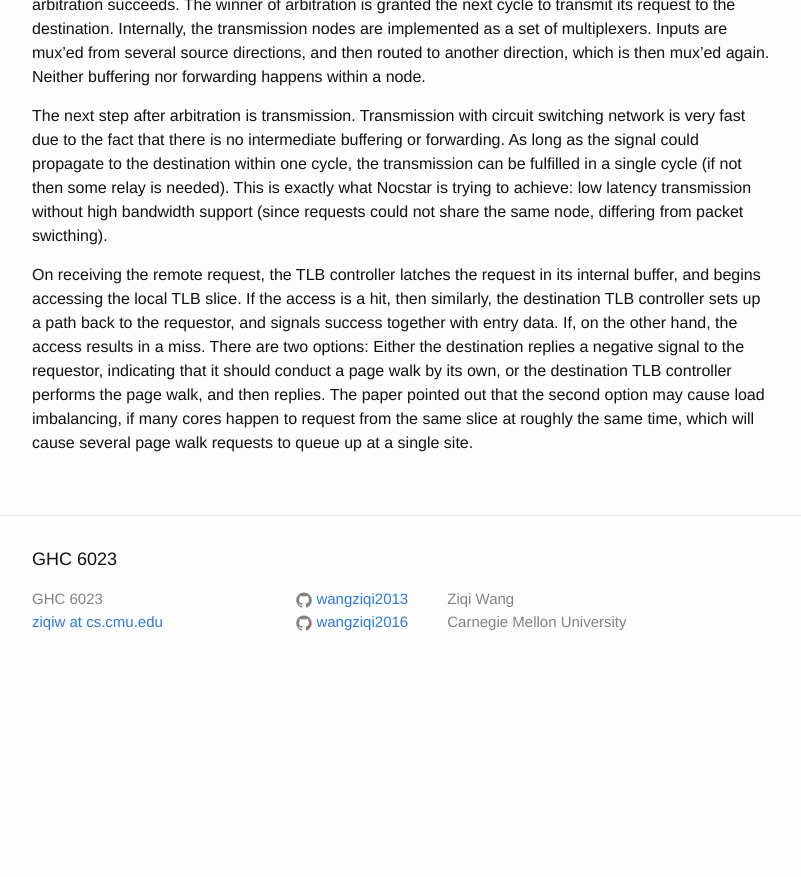
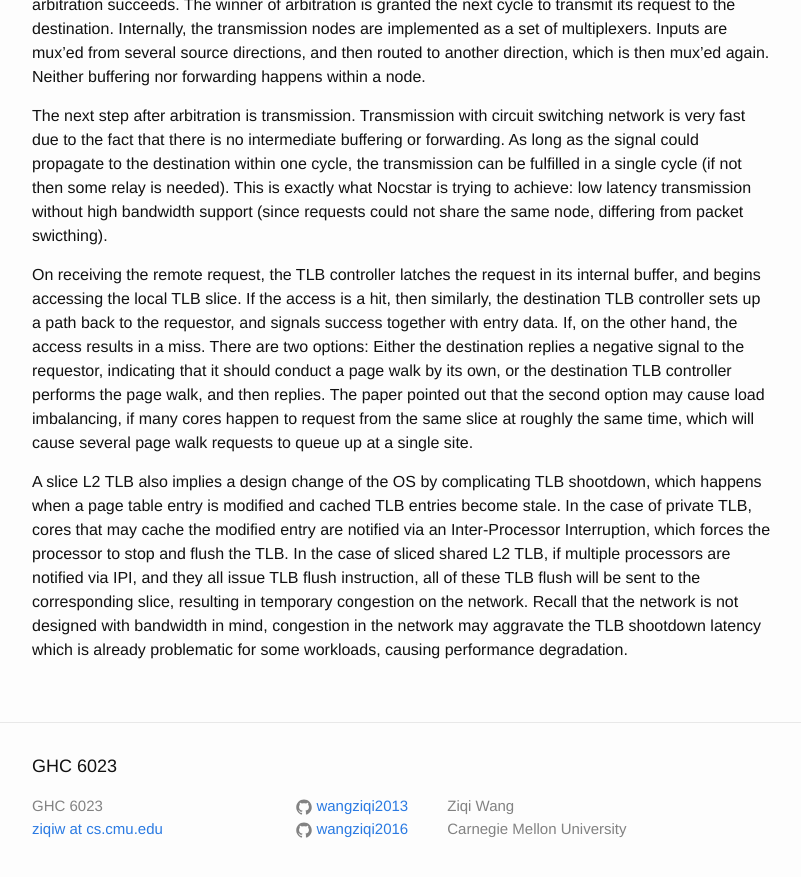
Before and after one commit to wangziqi2013/wangziqi2013.github.io, a Jekyll site: the page built from _posts/2019-08-20-nocstar.markdown, in a window 1280 px wide and 900 px high, scrolled down 1828 px. Shown: the top 877 px of the window, without its empty margins (238-1039 px from the left). Built offline with Jekyll 4.4.1, drawn with Linux system fonts in a browser that asks for light colours; before the commit the page ends 2521 px from its top, so only the background shows below that.

Commit message:
Working on shootdown

```diff
--- a/_posts/2019-08-20-nocstar.markdown
+++ b/_posts/2019-08-20-nocstar.markdown
@@ -81,3 +81,11 @@ two options: Either the destination replies a negative signal to the requestor,
 walk by its own, or the destination TLB controller performs the page walk, and then replies. The paper pointed out that
 the second option may cause load imbalancing, if many cores happen to request from the same slice at roughly the same time,
 which will cause several page walk requests to queue up at a single site.
+
+A slice L2 TLB also implies a design change of the OS by complicating TLB shootdown, which happens when a page table entry
+is modified and cached TLB entries become stale. In the case of private TLB, cores that may cache the modified entry are
+notified via an Inter-Processor Interruption, which forces the processor to stop and flush the TLB. In the case of
+sliced shared L2 TLB, if multiple processors are notified via IPI, and they all issue TLB flush instruction, all
+of these TLB flush will be sent to the corresponding slice, resulting in temporary congestion on the network. Recall
+that the network is not designed with bandwidth in mind, congestion in the network may aggravate the TLB shootdown latency
+which is already problematic for some workloads, causing performance degradation.
```
